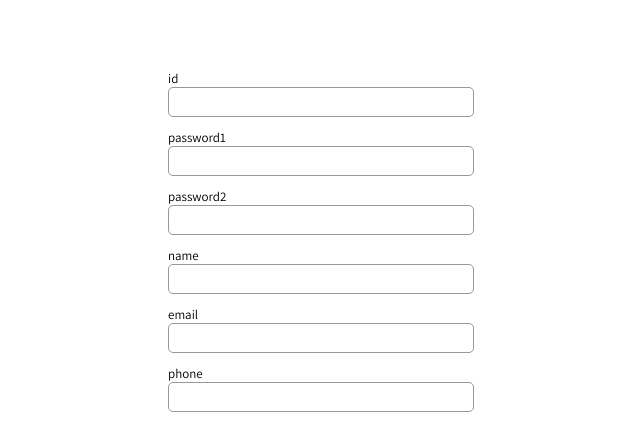
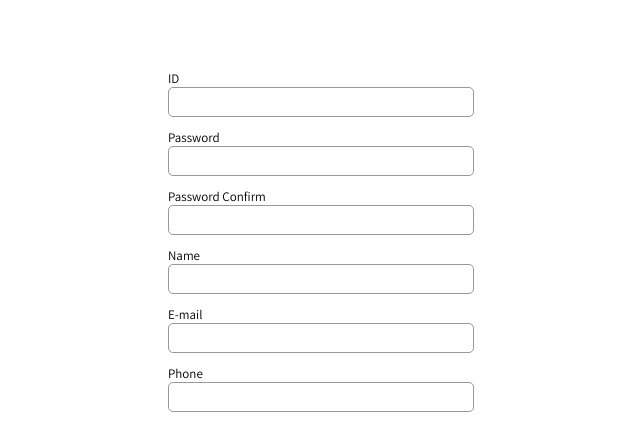
Before and after one commit to spplit/spplit-frontend, a React (Create React App) app: page /signup in a window 1280 px wide. Shown: the part 161-593 px from the top of the page, without its empty margins (319-959 px from the left). Built offline with nearby package versions, Linux system fonts and the light colour scheme; the HTML template or start-up script is replaced by a standard one.

Commit message:
signup page : refactoring end

```diff
--- a/src/routes/SignUp.js
+++ b/src/routes/SignUp.js
@@ -87,6 +87,7 @@ function SignUp() {
     })
 
     const { id, password1, password2, name, email, phone } = inputs;
+    const inputName = ["ID", "Password", "Password Confirm", "Name", "E-mail", "Phone"]
 
     const logoClick = () => {
         console.log("warping to main page...")
@@ -113,7 +114,7 @@ function SignUp() {
     const inputList = Object.keys(inputs).map((input, index) => {
         return (
             <RowContainer key={index}>
-                <TextContainer>{input}</TextContainer>
+                <TextContainer>{inputName[index]}</TextContainer>
                 <InputContainer
                     name={input}
                     value={inputs[input]}
```
